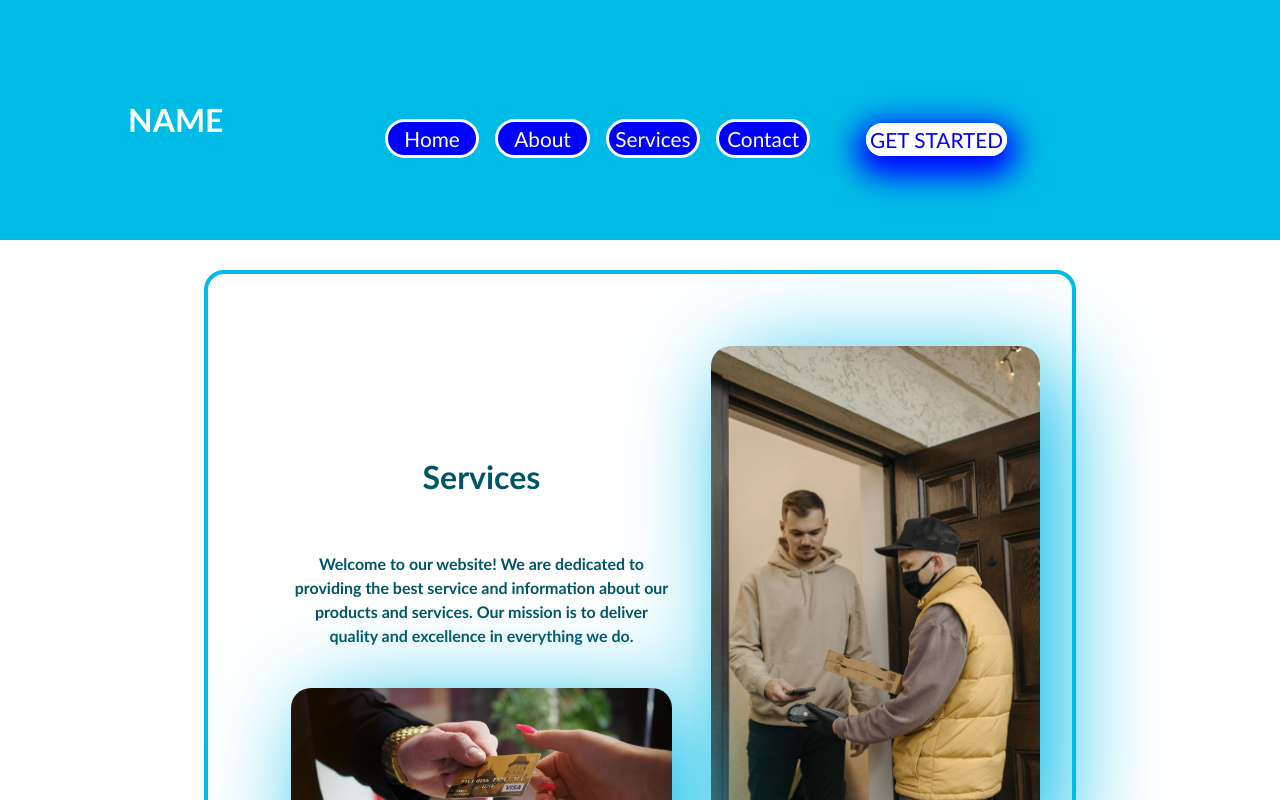
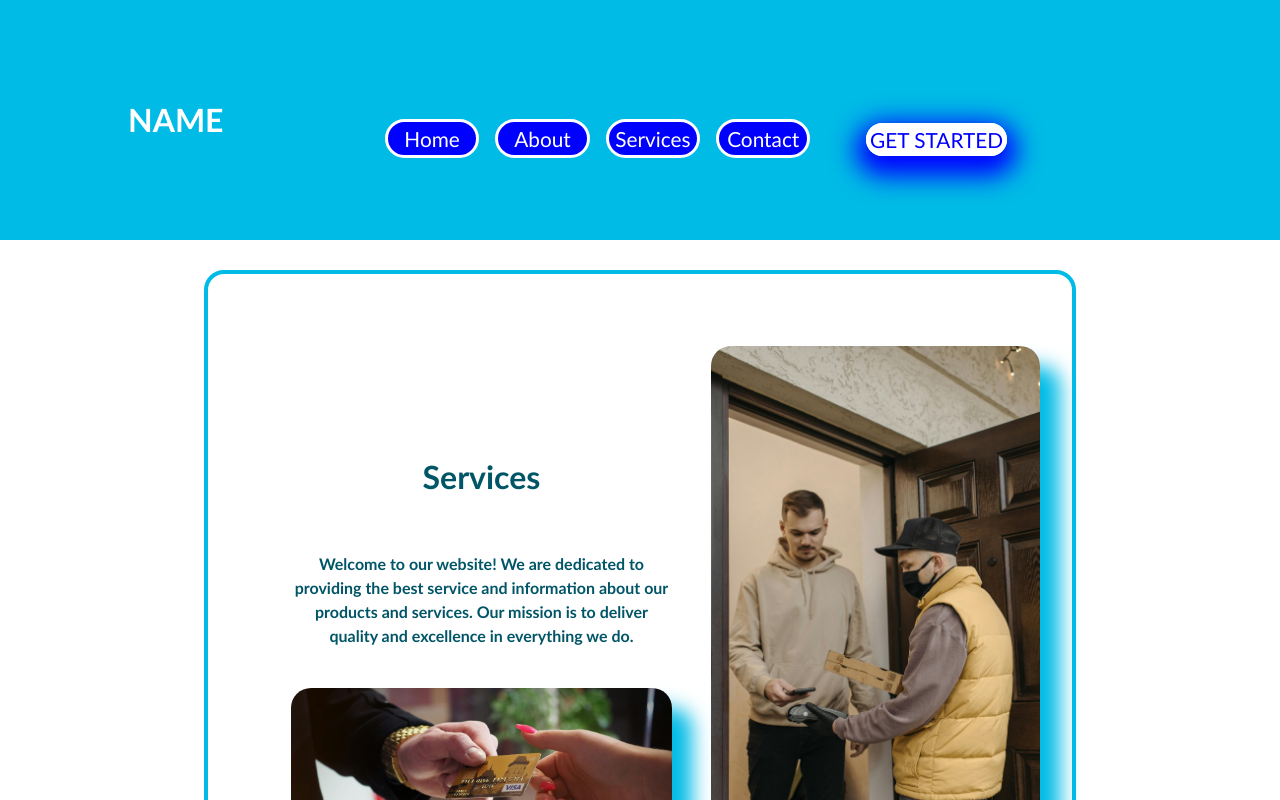
Before and after one commit to Alex-Enogiasun/wep-project, a React (Vite) app: page /services in a window 1280 px wide. Shown: the top 800 px of the page. Built offline with nearby package versions, Linux system fonts and the light colour scheme.

Commit message:
Update App.css

```diff
--- a/src/App.css
+++ b/src/App.css
@@ -93,7 +93,7 @@ ul {
 	border: 0.3rem solid var(--primaryColor);
 	border-radius: 1.3rem;
 	cursor: pointer;
-	box-shadow: 0rem 0.625rem 1.875rem 0.625rem;
+	box-shadow: 0rem 0.625rem 1.625rem 0.625rem;
 }
 
 /*SignUpForm css*/
@@ -115,7 +115,7 @@ ul {
 	border-radius: 1.875rem;
 	width: 28.125rem;
 	height: 25rem;
-	box-shadow: 0rem 2.5rem 6.25rem var(--secondaryColor);
+	box-shadow: 0rem  2.5rem 2.5rem var(--secondaryColor);
 }
 
 .header-div {
@@ -166,7 +166,7 @@ header.nav-btn {
 
 .office-pic {
 	max-width: 100%;
-	box-shadow: 1.25em 1.25em 6.25em var(--secondaryColor);
+	box-shadow: 1.25em 1.25em 1.25em var(--secondaryColor);
 	margin-top: 2em;
 	margin-bottom: 2em;
 }
@@ -305,7 +305,7 @@ img {
 	height: fit-content;
 	margin: auto;
 	line-height: 1.5;
-	box-shadow: 1.25em 1.25em 6.25em var(--secondaryColor);
+	box-shadow: 1.25em 1.25em 1.25em var(--secondaryColor);
 }
 
 .about-container img {
@@ -379,7 +379,7 @@ img {
 .services-container img {
 	border-radius: 1.25em;
 	margin-top: 2.5em;
-	box-shadow: 1.25em 1.25em 6.25em var(--secondaryColor);
+	box-shadow: 1.25em 1.25em 1.25em var(--secondaryColor);
 }
 .services-para {
 	margin-left: 2em;
```
